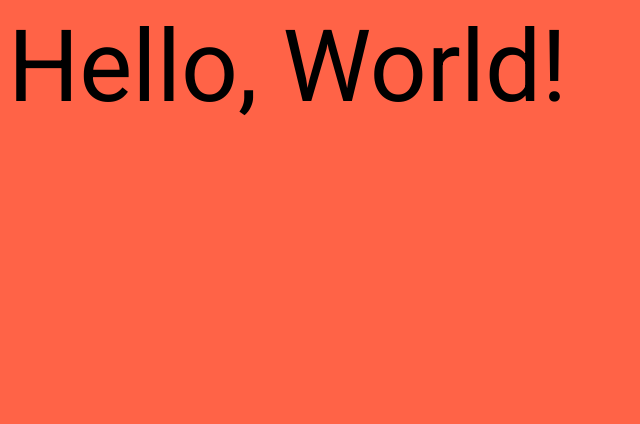
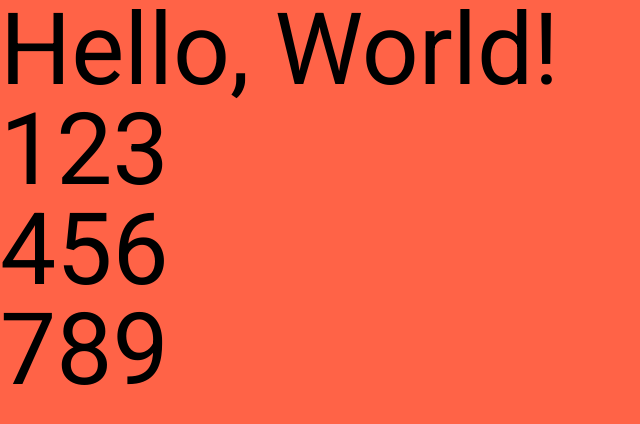
Before and after one commit to bizzy91/GitHub_Clone, a plain HTML site: page index.html in a window 1280 px wide. Shown: the whole page, without its empty margins (0-640 px from the left). Drawn offline with nearby package versions, Linux system fonts and the light colour scheme.

Commit message:
reset.css

```diff
--- /dev/null
+++ b/css/reset.css
@@ -0,0 +1,49 @@
+/* http://meyerweb.com/eric/tools/css/reset/
+   v2.0 | 20110126
+   License: none (public domain)
+*/
+
+html, body, div, span, applet, object, iframe,
+h1, h2, h3, h4, h5, h6, p, blockquote, pre,
+a, abbr, acronym, address, big, cite, code,
+del, dfn, em, img, ins, kbd, q, s, samp,
+small, strike, strong, sub, sup, tt, var,
+b, u, i, center,
+dl, dt, dd, ol, ul, li,
+fieldset, form, label, legend,
+table, caption, tbody, tfoot, thead, tr, th, td,
+article, aside, canvas, details, embed,
+figure, figcaption, footer, header, hgroup,
+menu, nav, output, ruby, section, summary,
+time, mark, audio, video {
+    margin: 0;
+    padding: 0;
+    border: 0;
+    font-size: 100%;
+    font: inherit;
+    vertical-align: baseline;
+}
+
+/* HTML5 display-role reset for older browsers */
+article, aside, details, figcaption, figure,
+footer, header, hgroup, menu, nav, section {
+    display: block;
+}
+body {
+    line-height: 1;
+}
+ol, ul {
+    list-style: none;
+}
+blockquote, q {
+    quotes: none;
+}
+blockquote:before, blockquote:after,
+q:before, q:after {
+    content: '';
+    content: none;
+}
+table {
+    border-collapse: collapse;
+    border-spacing: 0;
+}
--- a/index.html
+++ b/index.html
@@ -45,10 +45,19 @@
     <link rel="preconnect" href="https://fonts.gstatic.com" crossorigin>
     <link href="https://fonts.googleapis.com/css2?family=Roboto:wght@300;400;500&display=swap" rel="stylesheet">
 
+    <!-- reset.css -->
+    <!-- <link rel="stylesheet" href="css/reset.css"> -->
+    <!-- reset.css CDN -->
+    <link rel="stylesheet" href="https://cdn.jsdelivr.net/npm/reset-css@5.0.1/reset.min.css">
     <!-- CSS -->
     <link rel="stylesheet" href="css/main.css">
 </head>
 <body>
     Hello, World!
+    <ul>
+        <li>123</li>
+        <li>456</li>
+        <li>789</li>
+    </ul>
 </body>
 </html>
```
